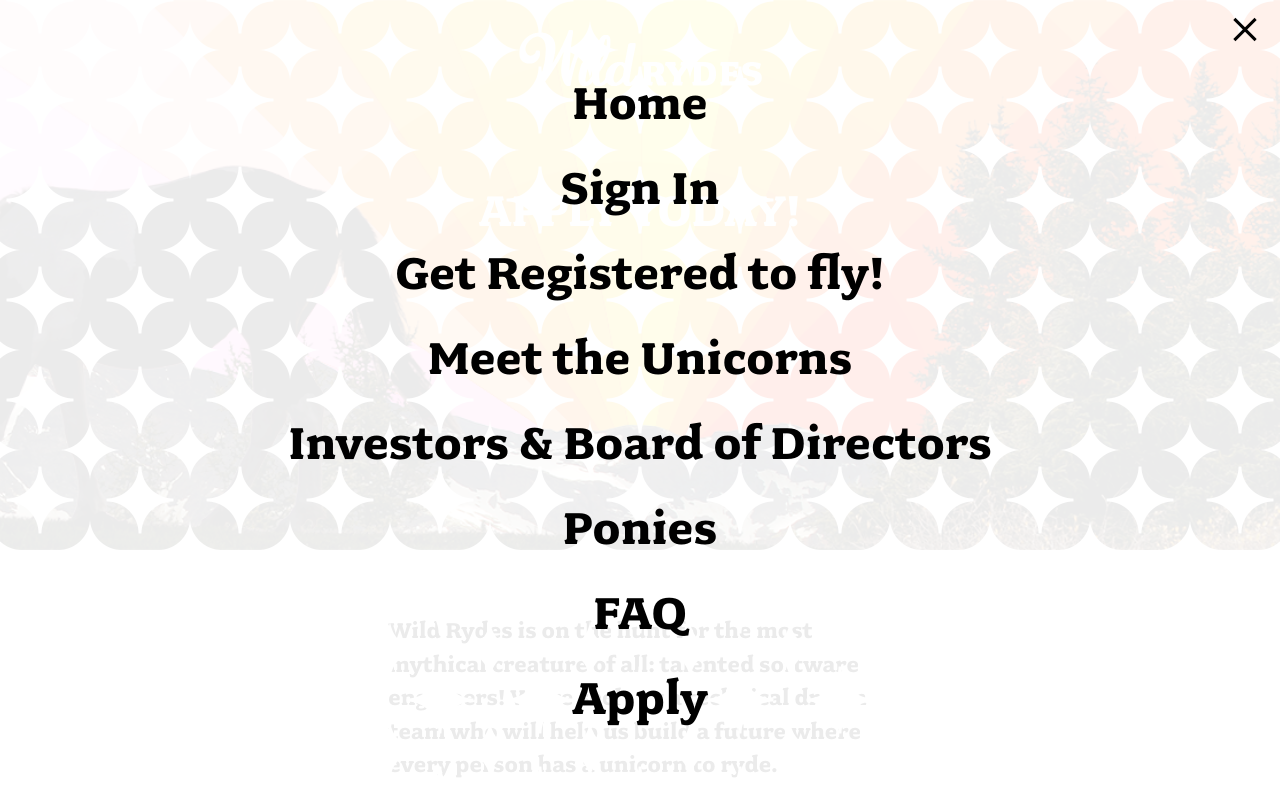
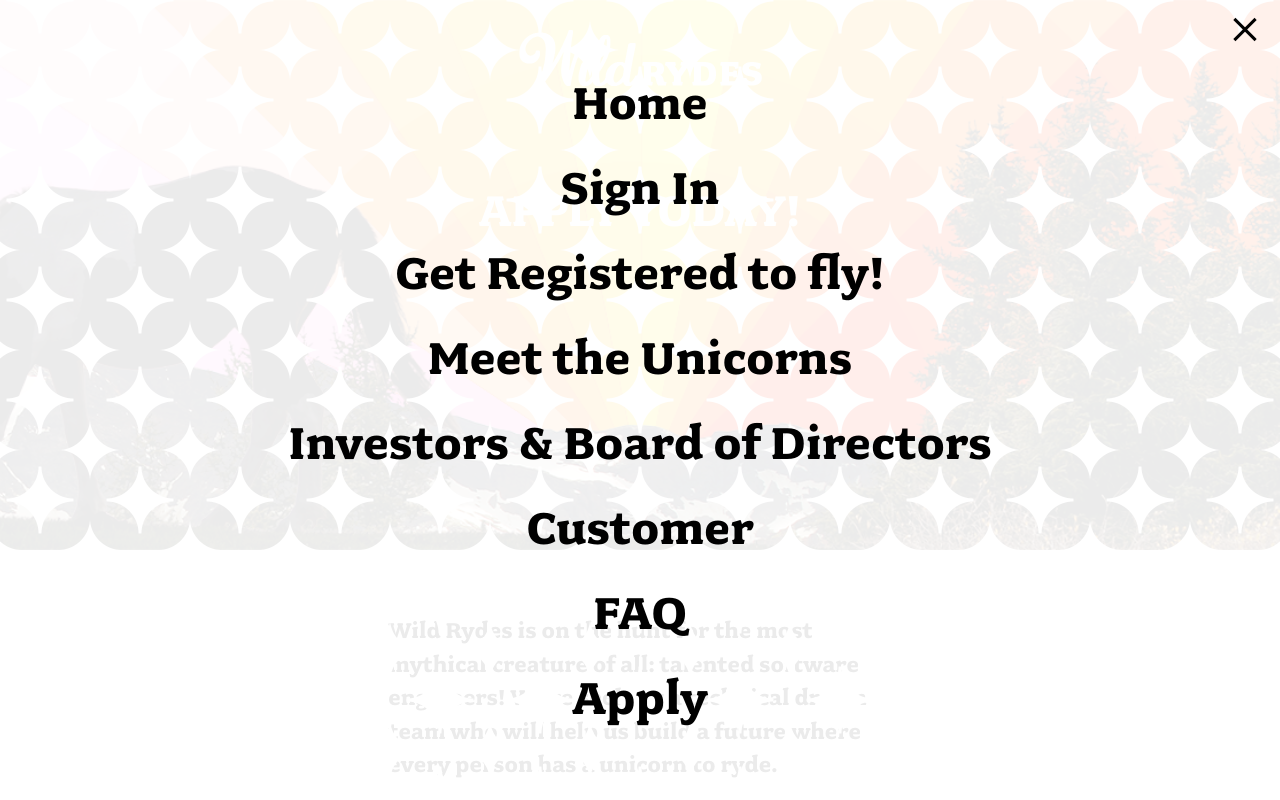
Before and after one commit to YoofiH/wildrydes-site, a plain HTML site: page apply.html in a window 1280 px wide. Both pictures are taken after a click on the button "Menu". Shown: the top 800 px of the page. Drawn offline with Linux system fonts and the light colour scheme.

Commit message:
Update apply.html

```diff
--- a/apply.html
+++ b/apply.html
@@ -27,7 +27,7 @@
         <li><a href="register.html">Get Registered to fly!</a></li>
         <li><a href="unicorns.html">Meet the Unicorns</a></li>
         <li><a href="investors.html">Investors &amp; Board of Directors</a></li>
-        <li><a href="pony.html">Ponies</a></li>
+        <li><a href="customer.html">Customer</a></li>
         <li><a href="faq.html">FAQ</a></li>
         <li><a href="apply.html">Apply</a></li>
       </ul>
```
